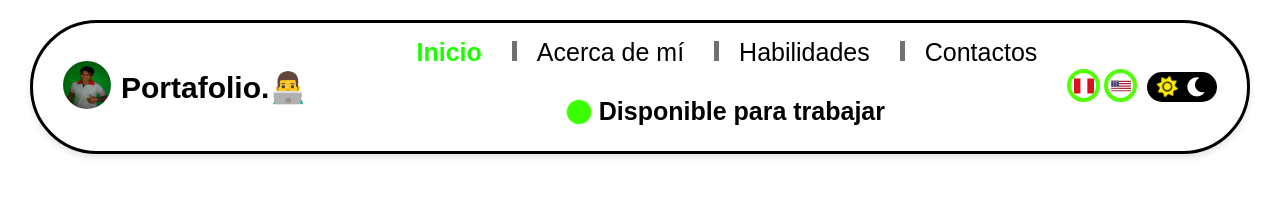
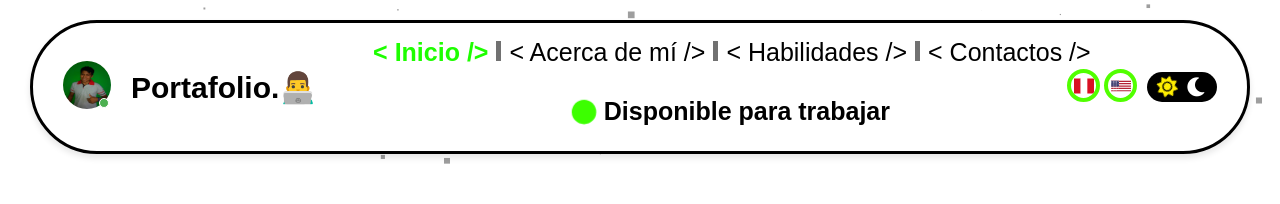
Before and after one commit to CayoJean/Portafolio-Personal, a plain HTML site: page index.html in a window 1280 px wide. Shown: the top 204 px of the page. Drawn offline with nearby package versions, Linux system fonts and the light colour scheme; animation ran at ten frames a second.

Commit message:
Actualización 2025

```diff
--- a/JavaScript/iconotraductorei.js
+++ b/JavaScript/iconotraductorei.js
@@ -22,10 +22,10 @@ function changeLanguage(language) {
         // Cambiar a español (ejemplo)
         document.querySelectorAll('.nav-link').forEach(function(link) {
             const key = link.getAttribute('data-key');
-            if (key === 'navInicio') link.innerText = 'Inicio';
-            if (key === 'navAcerca') link.innerText = 'Acerca de mí';
-            if (key === 'navHabilidades') link.innerText = 'Habilidades';
-            if (key === 'navContactos') link.innerText = 'Contactos';
+            if (key === 'navInicio') link.innerText = '< Inicio />';
+            if (key === 'navAcerca') link.innerText = '< Acerca de mí />';
+            if (key === 'navHabilidades') link.innerText = '< Habilidades />';
+            if (key === 'navContacto') link.innerText = '< Contactos />';
         });
 
         // Traducir el texto de la disponibilidad para trabajar
@@ -58,14 +58,14 @@ function changeLanguage(language) {
         // Traducir "Acerca de mí"
         const aboutMeTitle = document.querySelector('[data-key="aboutMeTitle"]');
         if (aboutMeTitle) {
-            aboutMeTitle.innerText = 'Acerca De Mí';
+            aboutMeTitle.innerText = '< Acerca De Mí />';
         }
 
         const aboutMeDescription = document.querySelector('[data-key="aboutMeDescription"]');
         if (aboutMeDescription) {
             aboutMeDescription.innerText =
-            "Soy un Programador Full Stack Developer Junior, con conocimientos prácticos en Front-End (HTML, CSS y JAVASCRIPT) " +
-            "y Back-End (Java, Spring Boot y Spring Security) y con capacidad de entender nuevas tecnologías rápidamente " +
+            "Soy un Programador Full Stack Developer Junior, con conocimientos prácticos en Front-End (HTML, CSS y JAVASCRIPT)" +
+            ", Back-End (JAVA, SPRING BOOT y SPRING SECURITY) y con capacidad de entender nuevas tecnologías rápidamente " +
             "y la facultad de trabajar en un entorno de equipo. Mi viaje en el mundo de la tecnología comenzó con una fascinación " +
             "por crear soluciones que no solo funcionan de manera eficiente, sino que también brindan una experiencia de usuario convincente. " +
             "A medida que continúa mi viaje en el desarrollo Full Stack, siempre estoy buscando proyectos y oportunidades colaborativas " +
@@ -76,7 +76,7 @@ function changeLanguage(language) {
         // Traducir "Habilidades"
         const technicalSkillsTitle = document.querySelector('[data-key="technicalSkillsTitle"]');
         if (technicalSkillsTitle) {
-            technicalSkillsTitle.innerText = 'Habilidades Técnicas';
+            technicalSkillsTitle.innerText = '< Habilidades Técnicas />';
         }
 
 
@@ -128,7 +128,7 @@ function changeLanguage(language) {
         // Traducir "Contacto"
         const contactsTitle = document.querySelector('[data-key="contactsTitle"]');
         if (contactsTitle) {
-            contactsTitle.innerText = 'Contactos';
+            contactsTitle.innerText = '< Contactos />';
         }
 
         // Traducir Footer
@@ -167,7 +167,7 @@ function changeLanguage(language) {
             if (key === 'navInicio') link.innerText = 'Home';
             if (key === 'navAcerca') link.innerText = 'About Me';
             if (key === 'navHabilidades') link.innerText = 'Skills';
-            if (key === 'navContactos') link.innerText = 'Contacts';
+            if (key === 'navContacto') link.innerText = 'Contacts';
         });
 
         // Traducir el texto de la disponibilidad para trabajar
@@ -267,9 +267,9 @@ function changeLanguage(language) {
 
 
         // Traducir "Contactos"
-        const contactsTitle = document.querySelector('[data-key="contactsTitle"]');
-        if (contactsTitle) {
-            contactsTitle.innerText = 'Contacts';
+        const contactTitle = document.querySelector('[data-key="contactsTitle"]');
+        if (contactTitle) {
+            contactTitle.innerText = 'Contacts';
         }
 
         // Traducir Footer
--- /dev/null
+++ b/JavaScript/particules.js
@@ -0,0 +1,65 @@
+particlesJS('particles-js', {
+    particles: {
+        number: {
+            value: 100,
+            density: {
+                enable: true,
+                value_area: 800
+            }
+        },
+        color: {
+            value: "#ff0000"  // Color rojo para las partículas
+        },
+        shape: {
+            type: "image",  // Usamos una imagen para la forma
+            image: {
+                src: "https://cdn-icons-png.flaticon.com/512/1532/1532322.png",  // URL de una imagen en forma de corazón
+                width: 20,
+                height: 20
+            }
+        },
+        opacity: {
+            value: 0.7,
+            random: true,
+            anim: {
+                enable: true,
+                speed: 1,
+                opacity_min: 0.1,
+                sync: false
+            }
+        },
+        size: {
+            value: 5,
+            random: true,
+            anim: {
+                enable: true,
+                speed: 4,
+                size_min: 0.1,
+                sync: false
+            }
+        },
+        move: {
+            enable: true,
+            speed: 3,
+            direction: "none",
+            random: true,
+            straight: false,
+            out_mode: "out",
+            bounce: false
+        }
+    },
+    interactivity: {
+        detect_on: "canvas",
+        events: {
+            onhover: {
+                enable: true,
+                mode: "repulse"
+            },
+            onclick: {
+                enable: true,
+                mode: "push"
+            }
+        }
+    },
+    retina_detect: true
+});
--- a/Styles/acercademi.css
+++ b/Styles/acercademi.css
@@ -20,7 +20,7 @@
     font-size: 20px;              /* Tamaño del texto */
     line-height: 1.6;              /* Espaciado entre líneas */
     max-width: 800px;
-    font-weight: bold;              /* Limita el ancho del texto */
+    /* font-weight: bold; */              /* Limita el ancho del texto */
 }
 
 
@@ -45,6 +45,6 @@
             font-size: 16px;              /* Tamaño del texto */
             line-height: 1.6;              /* Espaciado entre líneas */
 
-            font-weight: bold;              /* Limita el ancho del texto */
+            /* font-weight: bold; */              /* Limita el ancho del texto */
         }
 }
--- a/Styles/footer.css
+++ b/Styles/footer.css
@@ -13,6 +13,7 @@ footer .container {
 }
 
 footer p {
+    font-weight: bold;
     margin: 8px; /* Elimina el margen de los párrafos */
     padding: 0; /* Elimina el padding de los párrafos */
 }
--- a/Styles/header.css
+++ b/Styles/header.css
@@ -6,7 +6,8 @@ header {
     right: 0; /* Se alinea al borde derecho */
     z-index: 1000; /* Asegura que el header esté por encima de otros elementos */
     display: flex; /* Usa flexbox para organizar el contenido */
-    justify-content: center; /* Centra horizontalmente los elementos dentro del header */
+    flex-wrap: wrap; /* Permite que los íconos salten deILINE si no caben */
+    justify-content: space-between; /* Distribuye los elementos horizontalmente */
     align-items: center; /* Centra verticalmente los elementos dentro del header */
     gap: 20px; /* Agrega espacio entre los elementos internos del header */
     padding: 15px 30px; /* Agrega espacio interno al header */
@@ -53,8 +54,8 @@ body.dark-mode header a {
 .logo {
     display: flex;
     justify-content: flex-start; /* Alinea los elementos al inicio del contenedor */
-    align-items: center;    /* Centra el logo y el texto */
-    gap: -10px;               /* Espacio entre imagen y texto */
+    align-items: center; /* Centra el logo y el texto */
+    gap: 10px; /* Espacio entre imagen y texto */
 }
 
 .logo img {
@@ -63,6 +64,35 @@ body.dark-mode header a {
     border-radius: 50%; /* Imagen circular */
     margin-right: 10px; /* Espacio a la derecha de la imagen */
 }
+
+.profile {
+    position: relative; /* Contenedor relativo para posicionar el punto */
+}
+
+.status-dot {
+    position: absolute;
+    bottom: 5px; /* Alinea al borde inferior */
+    right: 12px; /* Ajusta ligeramente la posición horizontal */
+    width: 8px; /* Tamaño del punto */
+    height: 8px;
+    background-color: #4caf50; /* Verde para "conectado" */
+    border: 1px solid #fff; /* Borde blanco para contraste */
+    border-radius: 50%; /* Hace el punto circular */
+}
+
+
+
+
+
+
+
+
+
+
+
+
+
+
 
 
 /*TEXTO PORTAFOLIO*/
@@ -115,7 +145,7 @@ body.dark-mode .logo h1 {
 }
 
 .nav-menu a:hover {
-    color: #1efe00; /* Color al pasar el mouse */
+    color: #fe3b00; /* Color al pasar el mouse del MENU*/
 }
 
 
@@ -126,8 +156,8 @@ body.dark-mode .logo h1 {
     width: 5px;
     height: 20px;
     background-color: #000000; /* Color negro por defecto */
-    margin-left: 30px;
-    margin-right: 0px;
+    margin-left: 8px;
+    margin-right: -12px;
     animation: fadeInOut 1.5s infinite; /* Efecto de parpadeo */
     transition: background-color 0.3s ease; /* Transición para el cambio de color */
 }
@@ -564,6 +594,21 @@ body.dark-mode #theme-toggle .fa-moon {
         transform: translateY(-50%);
         margin: 0;
     }
+
+    .profile {
+        position: relative; /* Contenedor relativo para posicionar el punto */
+    }
+
+    .status-dot {
+        position: absolute;
+        bottom: 5px; /* Alinea al borde inferior */
+        right: 120px; /* Ajusta ligeramente la posición horizontal */
+        width: 8px; /* Tamaño del punto */
+        height: 8px;
+        background-color: #4caf50; /* Verde para "conectado" */
+        border: 1px solid #fff; /* Borde blanco para contraste */
+        border-radius: 50%; /* Hace el punto circular */
+    }
 }
 
 
--- /dev/null
+++ b/Styles/particules.css
@@ -0,0 +1,8 @@
+#particles-js {
+    position: fixed;  /* Fijo para que no se mueva al hacer scroll */
+    top: 0;
+    left: 0;
+    width: 100%;
+    height: 100%;
+    z-index: -1; /* Asegura que las partículas estén detrás del contenido */
+}
--- a/Styles/style.css
+++ b/Styles/style.css
@@ -10,7 +10,15 @@
 @import url('idiomasespañolingles.css');
 @import url('efectomovimientogeneral.css');
 @import url('loadercarga.css');
+@import url('particules.css');
 
+
+body {
+    user-select: none;
+    -webkit-user-select: none; /* Para navegadores WebKit (Chrome, Safari) */
+    -moz-user-select: none;    /* Para Firefox */
+    -ms-user-select: none;     /* Para Internet Explorer/Edge */
+}
 
 
 
--- a/index.html
+++ b/index.html
@@ -39,7 +39,8 @@
 </head>
 
 <body>
-
+    <!-- Contenedor de partículas -->
+<div id="particles-js"></div>
 
 
     <!-- Loader (Pantalla de carga) -->
@@ -47,10 +48,6 @@
     <div class="loader-container" id="loader">
         <div class="circle-loader"></div>
     </div>
-
-
-
-
 
 
     <header>
@@ -65,11 +62,13 @@
 
         <!-- logo principal del portafolio -->
         <div class="logo">
-            <a href="./index.html">
+            <a href="./index.html" class= "falling-text" id="profile">
                 <img src="./imagenes/foto.png" alt="Logo Store" class="falling-text">
+                <span class="status-dot"></span>
             </a>
             <h1 class="falling-text">Portafolio.👨‍💻</h1>
         </div>
+
 
 
         <!-- Botón Hamburguesa para Móviles -->
@@ -90,8 +89,8 @@
                         Mí</a></li>
                 <li><a href="#habilidades" class="nav-link falling-text" data-target="#habilidades"
                         data-key="navHabilidades">Habilidades</a></li>
-                <li><a href="#contactos" class="nav-link falling-text" data-target="#contactos"
-                        data-key="navContactos">Contactos</a></li>
+                <li><a href="#contacto" class="nav-link falling-text" data-target="#contacto"
+                        data-key="navContacto">Contactos</a></li>
             </ul>
 
             <!-- Botón LinkedIn de disponibilidad de trabajo -->
@@ -216,8 +215,8 @@
         <section id="acercademi" class="falling-text">
             <h2 class="falling-text" data-key="aboutMeTitle">Acerca De Mí</h2>
             <p class="falling-text" data-key="aboutMeDescription">
-                Soy un Programador Full Stack Developer Junior, con conocimientos prácticos en Front-End (HTML, CSS y JAVASCRIPT) y Back-End (Java,
-                Spring Boot y Spring Security) y con capacidad de entender nuevas tecnologías rápidamente y la facultad de trabajar
+                Soy un Programador Full Stack Developer Junior, con conocimientos prácticos en Front-End (HTML, CSS y JAVASCRIPT), Back-End (JAVA, SPRING BOOT y SPRING SECURITY)
+                y con capacidad de entender nuevas tecnologías rápidamente y la facultad de trabajar
                 en un entorno de equipo. Mi viaje en el mundo de la
                 tecnología comenzó con una fascinación por crear
                 soluciones que no solo funcionan de manera eficiente,
@@ -341,8 +340,8 @@
 
 
         <!-- Contacto -->
-        <section id="contactos" class="falling-text">
-            <h2 class="falling-text" data-key="contactTitle">Contactos</h2>
+        <section id="contacto" class="falling-text">
+            <h2 class="falling-text" data-key="contactsTitle">Contactos</h2>
             <!-- Redes Sociales -->
             <ul class="redesocial falling-text">
                 <li class="icon facebook">
@@ -425,6 +424,7 @@
     <script src="JavaScript/modosclaroyoscuro.js"></script>
     <script src="JavaScript/loadercarga.js"></script>
 
+    <script src="JavaScript/particules.js"></script>
 
 </body>
 
```
Also changed, not shown: Styles/redessociales.css (+19 -8 lines).
